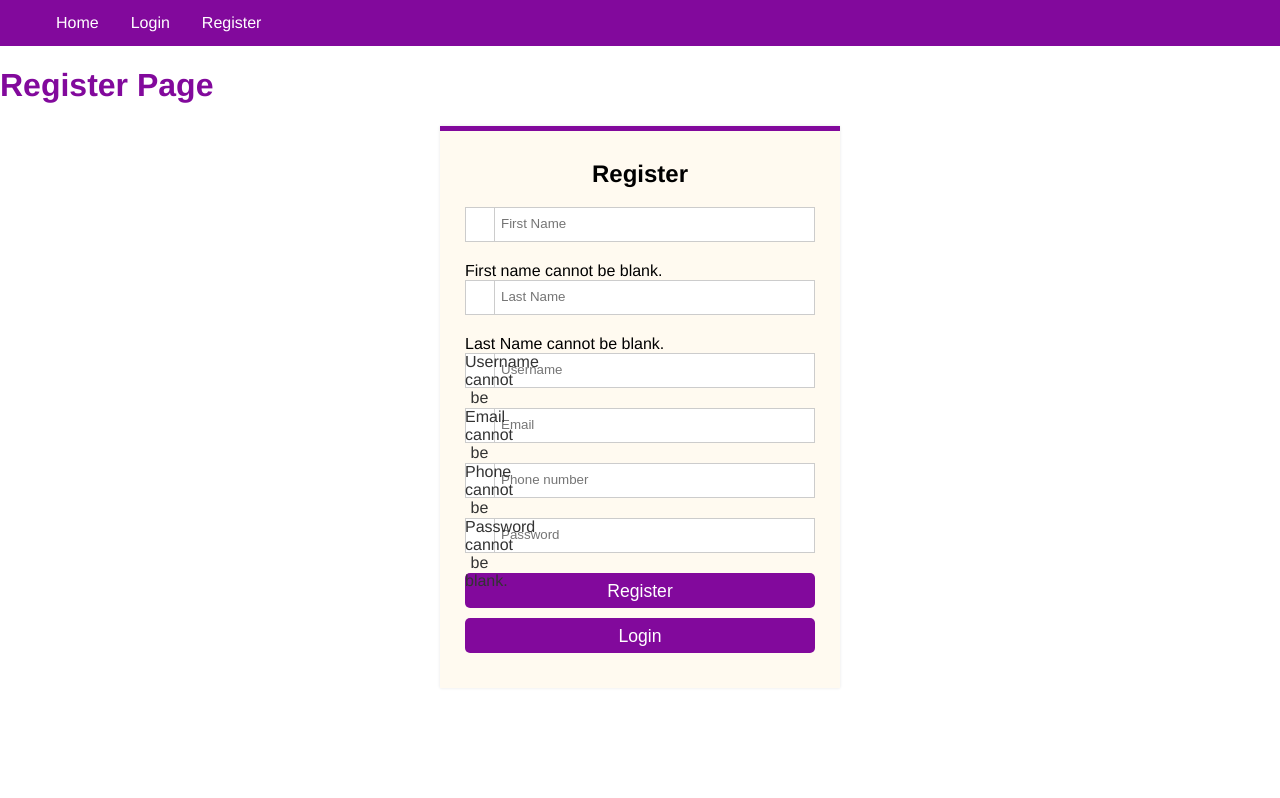
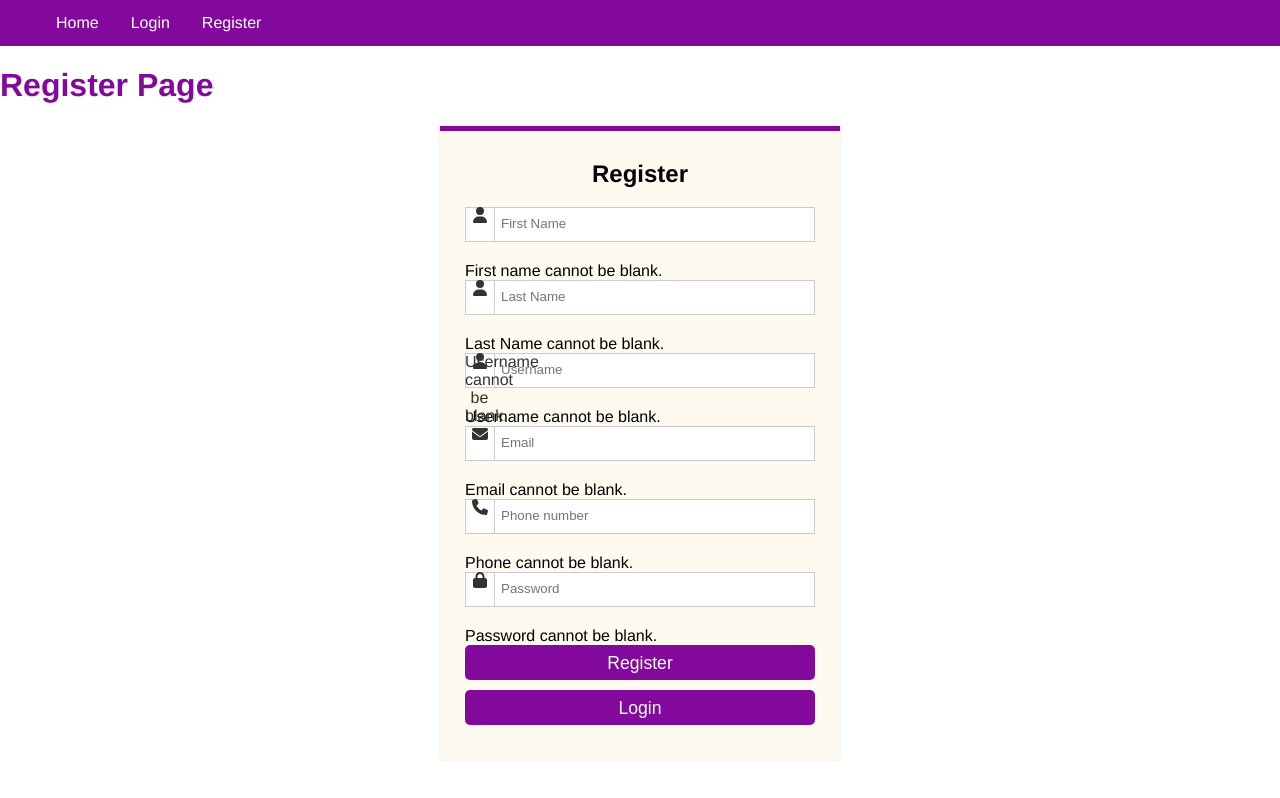
Before and after one commit to maxi-p/marketplace, a React (Create React App) app in the folder frontend/: page /register in a window 1280 px wide. Built offline with nearby package versions, Linux system fonts and the light colour scheme.

Commit message:
moved text results

```diff
--- a/frontend/src/components/Register.js
+++ b/frontend/src/components/Register.js
@@ -1,7 +1,7 @@
 import React, { useState } from 'react';
 import Route, { useNavigate } from 'react-router-dom';
 import { FontAwesomeIcon } from '@fortawesome/react-fontawesome';
-import { faUser, faLock } from '@fortawesome/free-solid-svg-icons';
+import { faUser, faLock, faEnvelope, faPhone} from '@fortawesome/free-solid-svg-icons';
 import validateRegister from '../logic/validator';
 import buildPath from '../logic/validator';
 
@@ -69,7 +69,7 @@ const Register = props => {
                 </div>
                 <div className="row clearfix">
                     <div className="col_half">
-                        <div className="input_field"> <span><i aria-hidden="true" className="fa fa-user"></i></span>
+                        <div className="input_field"> <span><FontAwesomeIcon icon={faUser}/></span>
                             <input
                                 type="text"
                                 id="firstname"
@@ -79,10 +79,9 @@ const Register = props => {
                             />
                         </div>
                         <span id="firstNameResult">{validationState.firstNameMessage}</span><br />
-
                     </div>
                     <div className="col_half">
-                        <div className="input_field"> <span><i aria-hidden="true" className="fa fa-user"></i></span>
+                        <div className="input_field"> <span><FontAwesomeIcon icon={faUser}/></span>
                             <input
                                 type="text"
                                 id="lastname"
@@ -99,7 +98,7 @@ const Register = props => {
                     <div className="">
                         <form>
                             <div className="input_field">
-                                <span><i aria-hidden="true" className="fa fa-user"></i></span>
+                                <span><FontAwesomeIcon icon={faUser} /></span>
                                 <input
                                     type="text"
                                     id="username"
@@ -110,7 +109,9 @@ const Register = props => {
                                 <span id="userNameResult">{validationState.userNameMessage}</span><br />
 
                             </div>
-                            <div className="input_field"> <span><i aria-hidden="true" className="fa fa-envelope"></i></span>
+                            <span id="userNameResult">{validationState.userNameMessage}</span><br />
+
+                            <div className="input_field"> <span><FontAwesomeIcon icon={faEnvelope} /></span>
                                 <input
                                     type="text"
                                     id="email"
@@ -118,10 +119,11 @@ const Register = props => {
                                     value={formData.email}
                                     onChange={handleChange}
                                 />
-                                <span id="emailResult">{validationState.emailMessage}</span><br />
 
                             </div>
-                            <div className="input_field"> <span><i aria-hidden="true" className="fa fa-phone"></i></span>
+                            <span id="emailResult">{validationState.emailMessage}</span><br />
+
+                            <div className="input_field"> <span><FontAwesomeIcon icon={faPhone} /></span>
                                 <input
                                     type="text"
                                     id="phoneNumber"
@@ -129,9 +131,10 @@ const Register = props => {
                                     value={formData.phoneNumber}
                                     onChange={handleChange}
                                 />
-                                <span id="phoneResult">{validationState.phoneMessage}</span><br />
                             </div>
-                            <div className="input_field"> <span><i aria-hidden="true" className="fa fa-lock"></i></span>
+                            <span id="phoneResult">{validationState.phoneMessage}</span><br />
+
+                            <div className="input_field"> <span><FontAwesomeIcon icon={faLock} /></span>
                                 <input
                                     type="password"
                                     id="password"
@@ -139,8 +142,9 @@ const Register = props => {
                                     value={formData.password}
                                     onChange={handleChange}
                                 />
-                                <span id="passwordResult">{validationState.passwordMessage}</span><br />
                             </div>
+                            <span id="passwordResult">{validationState.passwordMessage}</span><br />
+
                             <input
                                 type="submit"
                                 id="registerButton"
```
